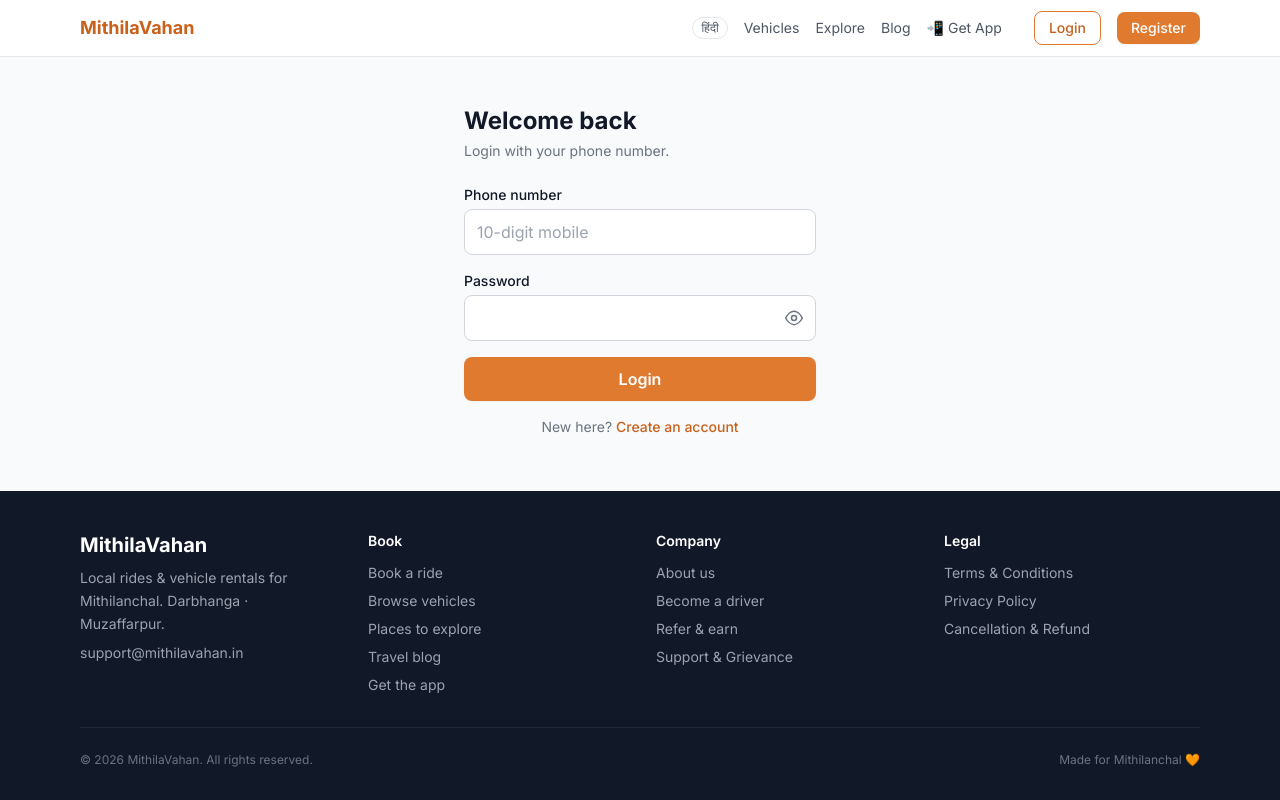
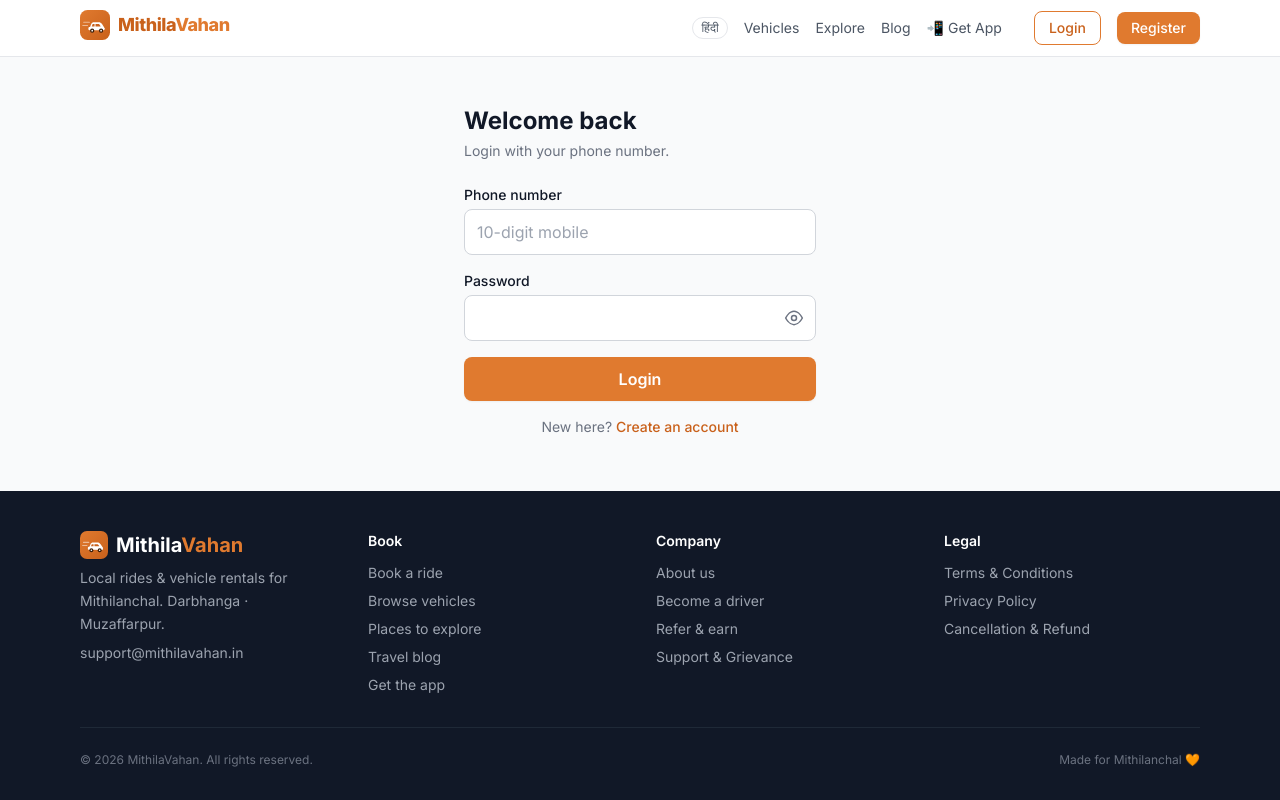
Before and after one commit to kndnkmr/MithilaVahan, a React (Vite) app in the folder client/: page /login in a window 1280 px wide. Built offline with nearby package versions, Linux system fonts and the light colour scheme; no server answers.

Commit message:
Add brand logo (mark + wordmark) and auto-updating service worker

```diff
--- a/client/src/components/Footer.jsx
+++ b/client/src/components/Footer.jsx
@@ -1,4 +1,5 @@
 import { Link } from 'react-router-dom';
+import { LogoMark } from './Logo';
 
 const COLS = [
   {
@@ -37,7 +38,12 @@ export default function Footer() {
         <div className="grid grid-cols-2 md:grid-cols-4 gap-8">
           {/* Brand */}
           <div className="col-span-2 md:col-span-1">
-            <div className="text-xl font-bold text-white">MithilaVahan</div>
+            <div className="flex items-center gap-2">
+              <LogoMark size={28} />
+              <span className="text-xl font-bold text-white">
+                Mithila<span className="text-brand-500">Vahan</span>
+              </span>
+            </div>
             <p className="text-sm text-gray-400 mt-2 leading-relaxed">
               Local rides & vehicle rentals for Mithilanchal. Darbhanga · Muzaffarpur.
             </p>
--- /dev/null
+++ b/client/src/components/Logo.jsx
@@ -0,0 +1,69 @@
+// ============================================
+// Logo — MithilaVahan brand mark + wordmark
+// ============================================
+// A small SVG "badge" (a stylised vehicle in motion inside a rounded square)
+// paired with the wordmark. Mirrors Promedicoz's "icon + text" brand pattern,
+// but uses a real drawn mark instead of an emoji so it reads as a proper logo.
+//
+// Props:
+//   size      - pixel size of the square mark (default 30)
+//   showText  - render the "MithilaVahan" wordmark next to the mark (default true)
+//   className - extra classes on the wrapper
+
+export default function Logo({ size = 30, showText = true, className = '' }) {
+  return (
+    <span className={`inline-flex items-center gap-2 ${className}`}>
+      <LogoMark size={size} />
+      {showText && (
+        <span className="font-extrabold tracking-tight leading-none text-brand-600 text-base sm:text-lg">
+          Mithila<span className="text-brand-500">Vahan</span>
+        </span>
+      )}
+    </span>
+  );
+}
+
+// The square mark on its own — reused for favicons/manifest icons too.
+export function LogoMark({ size = 30 }) {
+  return (
+    <svg
+      width={size}
+      height={size}
+      viewBox="0 0 64 64"
+      role="img"
+      aria-label="MithilaVahan"
+      className="shrink-0"
+    >
+      <defs>
+        <linearGradient id="mvGrad" x1="0" y1="0" x2="1" y2="1">
+          <stop offset="0" stopColor="#e07a2f" />
+          <stop offset="1" stopColor="#c9611b" />
+        </linearGradient>
+      </defs>
+      {/* rounded badge */}
+      <rect x="0" y="0" width="64" height="64" rx="16" fill="url(#mvGrad)" />
+      {/* speed lines behind the vehicle — sense of motion */}
+      <g stroke="#ffffff" strokeOpacity="0.5" strokeWidth="2.4" strokeLinecap="round">
+        <line x1="8" y1="26" x2="20" y2="26" />
+        <line x1="6" y1="33" x2="16" y2="33" />
+      </g>
+      {/* stylised car body */}
+      <path
+        d="M20 40 L24 30 C25 27 27 26 30 26 L40 26 C43 26 45 27 47 30 L51 36 C52 37 52 38 52 39 L52 41 C52 42 51 43 50 43 L48 43"
+        fill="#ffffff"
+      />
+      <path
+        d="M18 41 L18 39 C18 37 19 36 21 36 L50 36 L52 39 L52 41 C52 42 51 43 50 43 L20 43 C19 43 18 42 18 41 Z"
+        fill="#ffffff"
+      />
+      {/* windows */}
+      <path d="M27 30 L31 30 L31 35 L25 35 Z" fill="#c9611b" />
+      <path d="M33 30 L39 30 C41 30 42 31 44 35 L33 35 Z" fill="#c9611b" />
+      {/* wheels */}
+      <circle cx="26" cy="44" r="4.5" fill="#3a1e0a" />
+      <circle cx="26" cy="44" r="1.8" fill="#ffffff" />
+      <circle cx="45" cy="44" r="4.5" fill="#3a1e0a" />
+      <circle cx="45" cy="44" r="1.8" fill="#ffffff" />
+    </svg>
+  );
+}
--- a/client/src/components/Navbar.jsx
+++ b/client/src/components/Navbar.jsx
@@ -2,6 +2,7 @@ import { Link } from 'react-router-dom';
 import { useAuth } from '../context/AuthContext';
 import InstallButton from './InstallButton';
 import AccountMenu from './AccountMenu';
+import Logo from './Logo';
 import { useT, useLang, setLang } from '../services/i18n';
 
 export default function Navbar() {
@@ -12,8 +13,8 @@ export default function Navbar() {
   return (
     <header className="bg-white border-b sticky top-0 z-40">
       <nav className="max-w-6xl mx-auto px-3 sm:px-4 h-14 flex items-center justify-between gap-2">
-        <Link to="/" className="font-bold text-base sm:text-lg text-brand-600 shrink-0">
-          MithilaVahan
+        <Link to="/" className="shrink-0" aria-label="MithilaVahan home">
+          <Logo size={30} />
         </Link>
 
         <div className="flex items-center gap-2 sm:gap-4 text-sm min-w-0">
--- a/client/src/main.jsx
+++ b/client/src/main.jsx
@@ -19,8 +19,47 @@ ReactDOM.createRoot(document.getElementById('root')).render(
 
 // Register the PWA service worker (production only — avoids caching headaches
 // during dev with Vite's HMR).
+//
+// Auto-update: the old registration never checked for new versions after the
+// first load, so users kept seeing stale JS/CSS after a deploy (the "I don't
+// see my changes" problem). Now we:
+//   1. register, then poll for an updated SW periodically + whenever the tab
+//      regains focus,
+//   2. as soon as a new SW finishes installing, ask it to skipWaiting,
+//   3. reload the page ONCE when the new SW takes control (controllerchange),
+//      so everyone gets the latest build automatically.
 if ('serviceWorker' in navigator && import.meta.env.PROD) {
+  let reloading = false;
+  navigator.serviceWorker.addEventListener('controllerchange', () => {
+    if (reloading) return;
+    reloading = true;
+    window.location.reload();
+  });
+
   window.addEventListener('load', () => {
-    navigator.serviceWorker.register('/sw.js').catch(() => {});
+    navigator.serviceWorker
+      .register('/sw.js')
+      .then((reg) => {
+        // A new worker was found — tell it to activate immediately once ready.
+        reg.addEventListener('updatefound', () => {
+          const sw = reg.installing;
+          if (!sw) return;
+          sw.addEventListener('statechange', () => {
+            // "installed" + an existing controller => this is an UPDATE (not
+            // the first install), so activate it now.
+            if (sw.state === 'installed' && navigator.serviceWorker.controller) {
+              reg.waiting?.postMessage({ type: 'SKIP_WAITING' });
+            }
+          });
+        });
+
+        // Check for a new deploy periodically and when the user returns to the tab.
+        const check = () => reg.update().catch(() => {});
+        setInterval(check, 60 * 60 * 1000); // hourly
+        document.addEventListener('visibilitychange', () => {
+          if (document.visibilityState === 'visible') check();
+        });
+      })
+      .catch(() => {});
   });
 }
```
Also changed, not shown: client/public/sw.js (+9 -1 lines), client/public/icon.svg.
